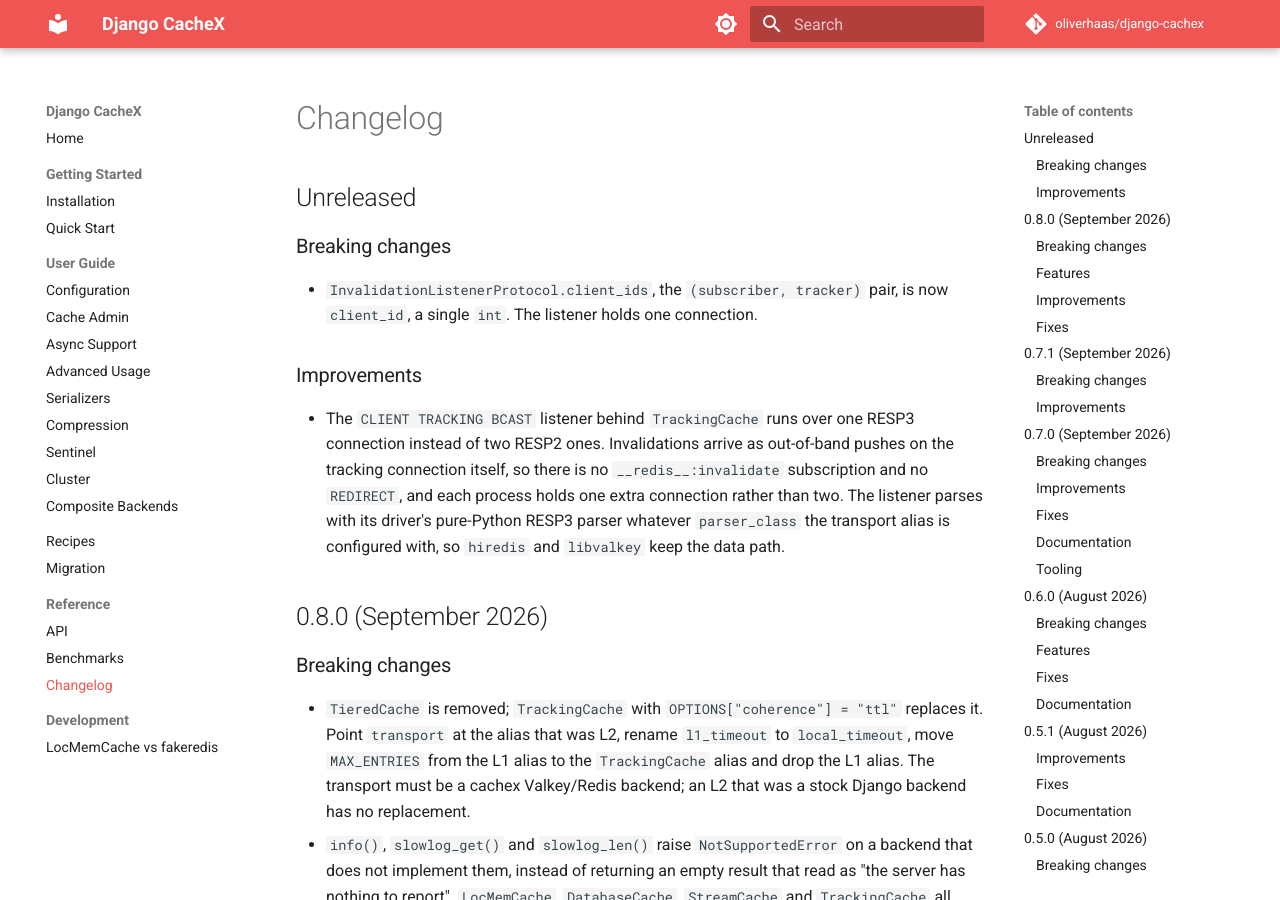
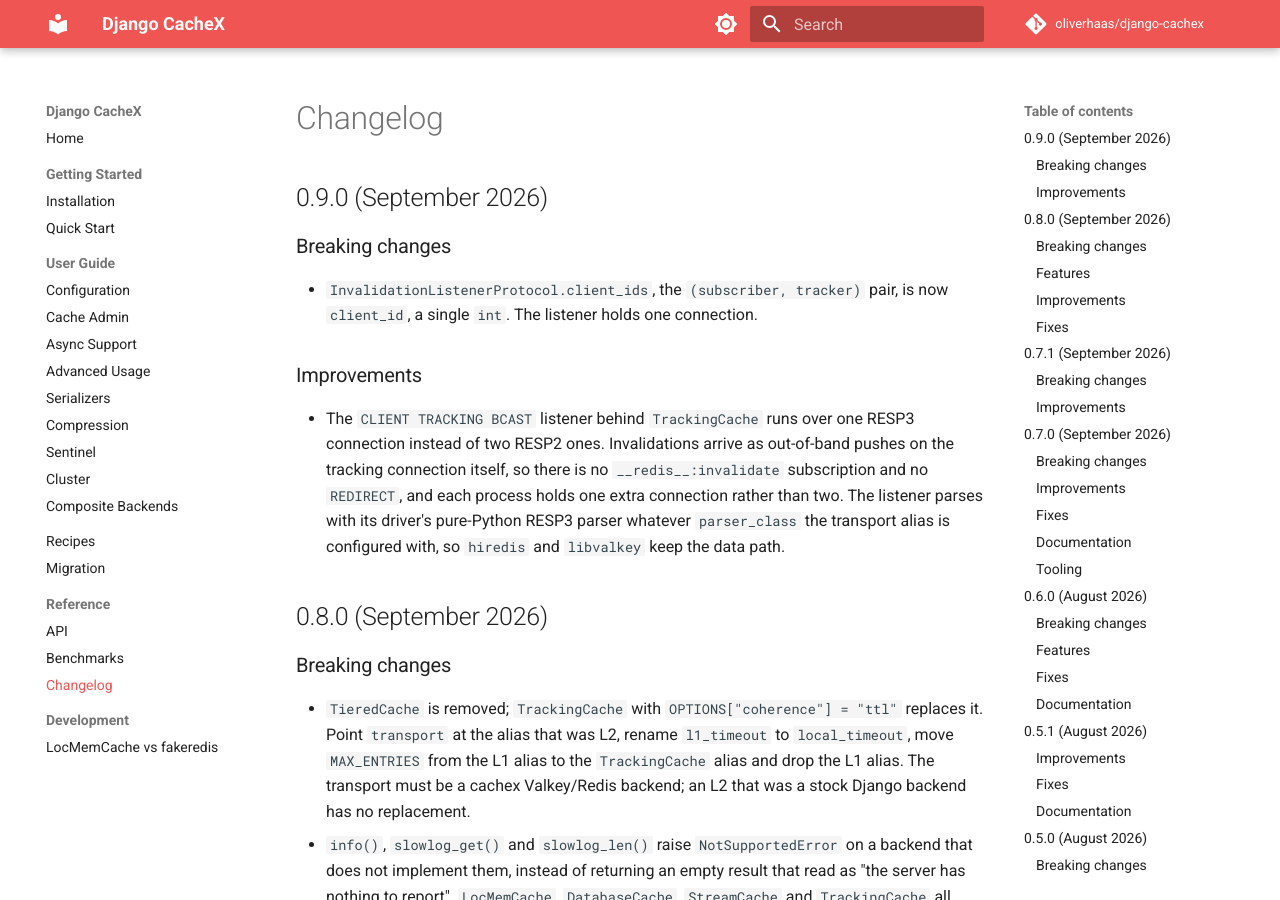
Before and after one commit to oliverhaas/django-cachex, an MkDocs documentation site: the page built from docs/reference/changelog.md, in a window 1280 px wide and 900 px high. Built offline with MkDocs 1.6.1 and Material for MkDocs 9.7.7, drawn with Linux system fonts in a browser that asks for light colours; comment, search, counter and statistics services are not loaded; the version menu is left out.

Commit message:
chore(release): bump version to 0.9.0

```diff
--- a/docs/reference/changelog.md
+++ b/docs/reference/changelog.md
@@ -1,6 +1,6 @@
 # Changelog
 
-## Unreleased
+## 0.9.0 (September 2026)
 
 ### Breaking changes
 
--- a/pyproject.toml
+++ b/pyproject.toml
@@ -1,6 +1,6 @@
 [project]
 name = "django-cachex"
-version = "0.8.0"
+version = "0.9.0"
 description = "Full featured Valkey and Redis cache backend for Django"
 readme = "README.md"
 license = "MIT"
```
Also changed, not shown: 1 other file.
